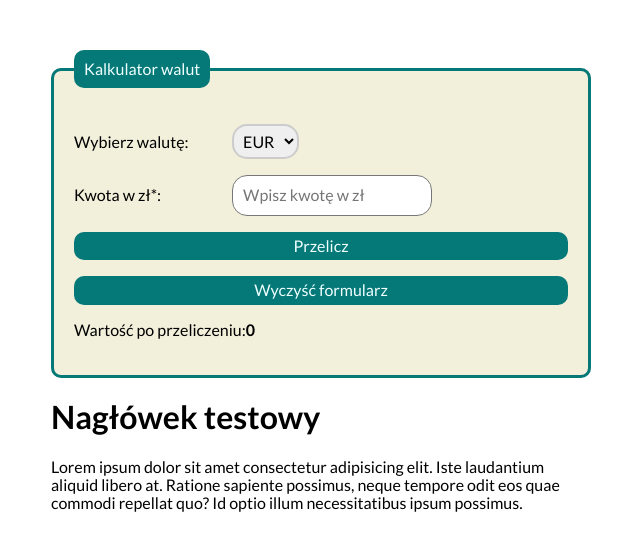
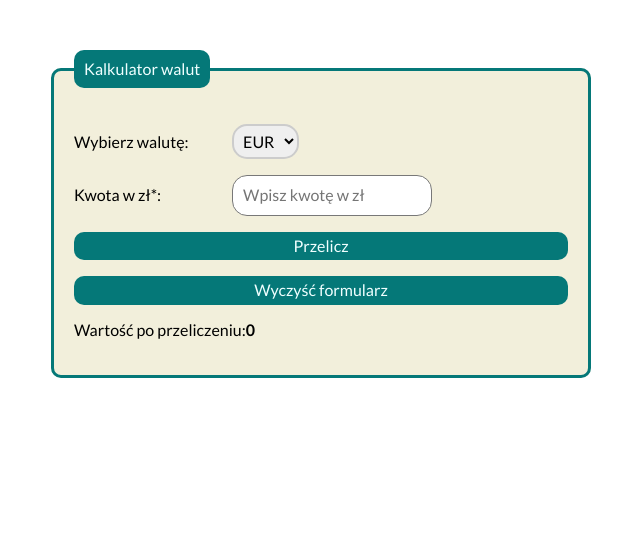
Before and after one commit to Raphael-1118/homepage, a plain HTML site: page kalkulator.html in a window 1280 px wide. Shown: the whole page, without its empty margins (319-959 px from the left). Drawn offline with nearby package versions, Linux system fonts and the light colour scheme.

Commit message:
test selection commited

```diff
--- a/kalkulator.html
+++ b/kalkulator.html
@@ -55,13 +55,7 @@
                 </p>
             </Fieldset>
         </form>
-        <section id="nowy akapit" class="section">
-            <h1 class="sectionSubheader">
-                Nagłówek testowy
-            </h1>
-            <p class="section__paragraph">Lorem ipsum dolor sit amet consectetur adipisicing elit. Iste laudantium aliquid libero at. Ratione sapiente possimus, neque tempore odit eos quae commodi repellat quo? Id optio illum necessitatibus ipsum possimus.
-            </p>
-        </section>
+
     </div>
 </body>
 
```
